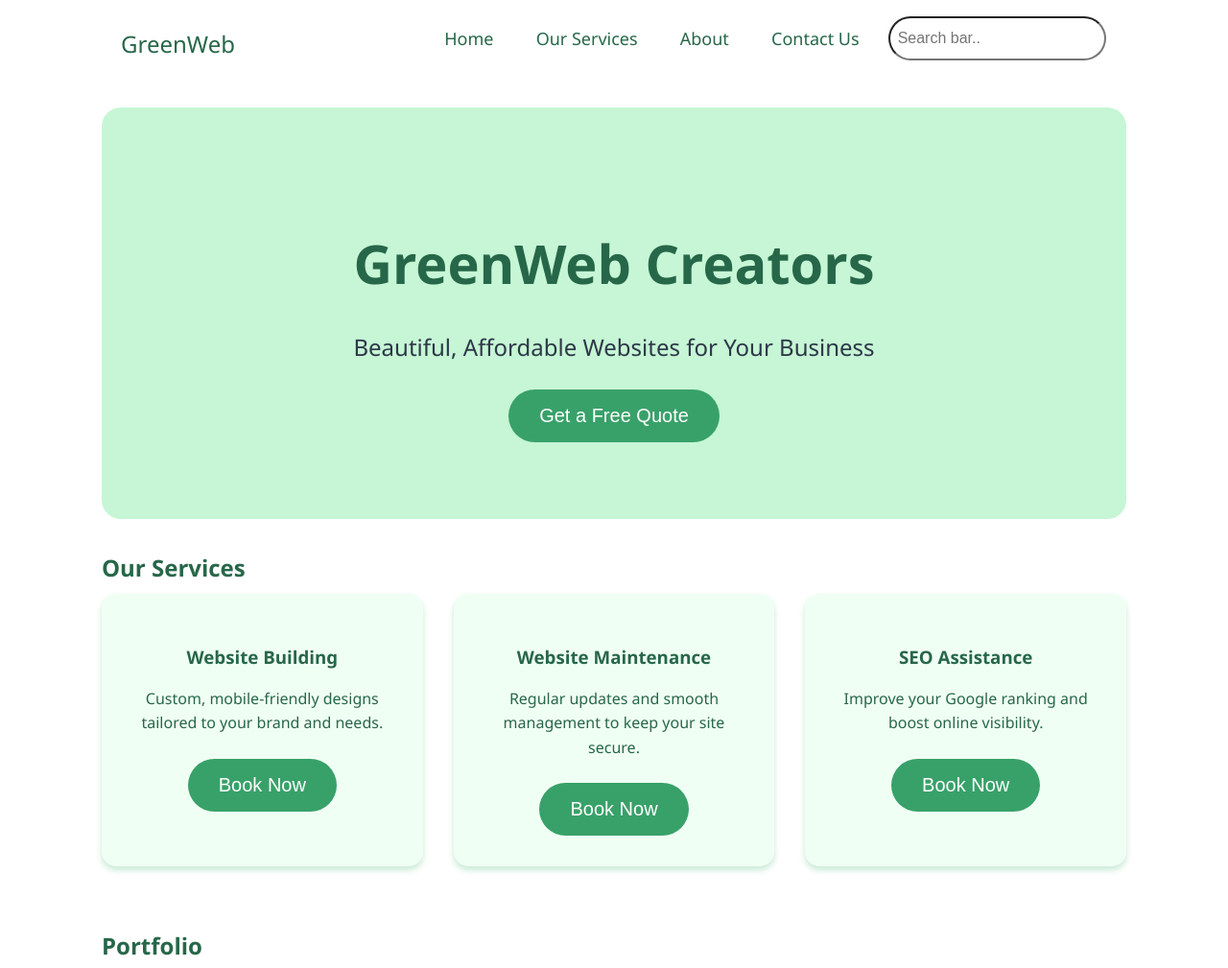
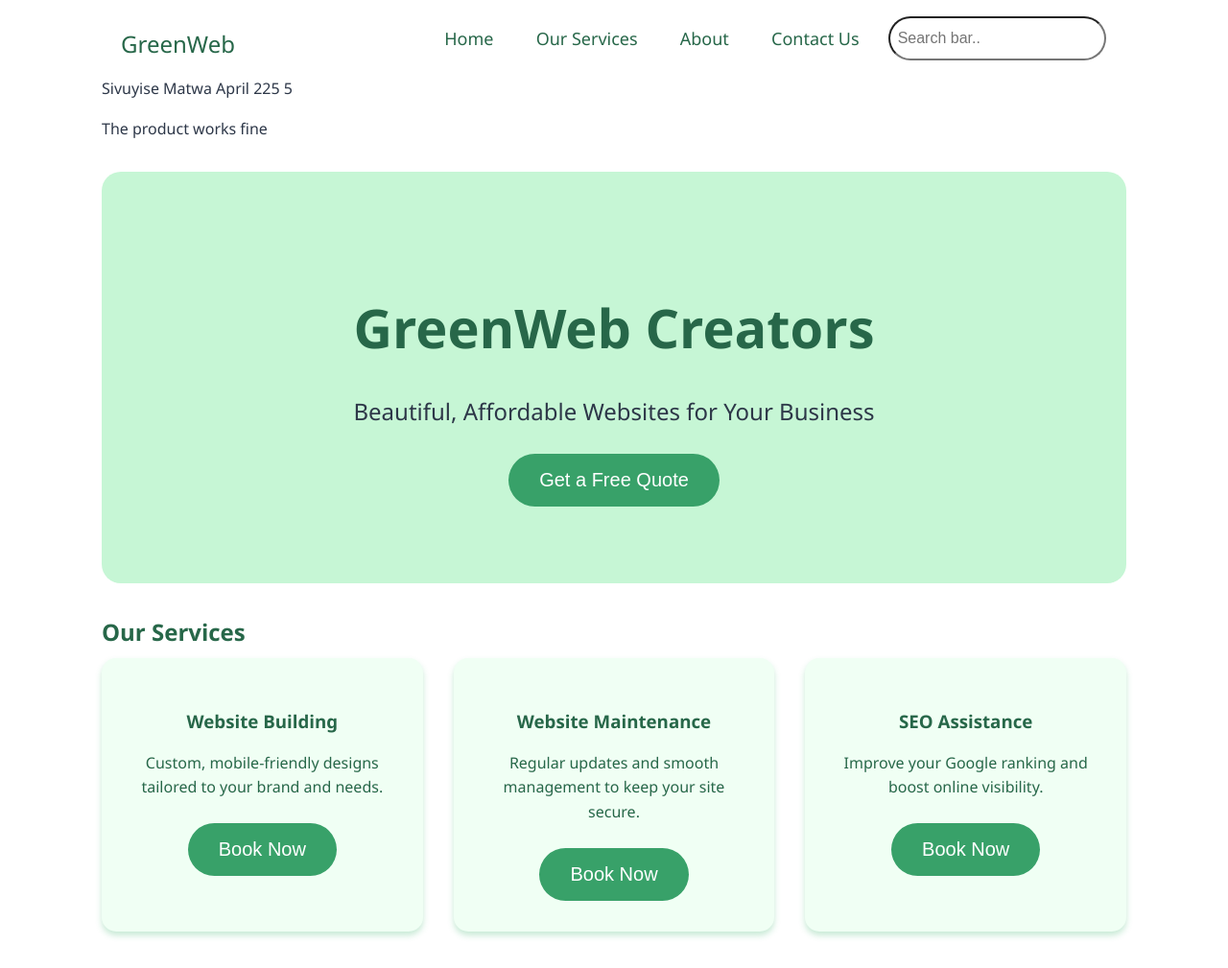
Before and after one commit to Sivuyise15/my-website, a plain HTML site: page index.html in a window 1280 px wide. Shown: the top 1009 px of the page at 96% size. Drawn offline with Linux system fonts and the light colour scheme.

Commit message:
Update index.html
scrapping assignment - to test

```diff
--- a/index.html
+++ b/index.html
@@ -258,6 +258,13 @@
         </nav>
     </header>
     <!-- Hero Section -->
+    <div class="review" id="review-101">
+      <span class="author">Sivuyise Matwa</span>
+      <span class="date">April 225</span>
+      <span class="rating">5</span>
+      <p class="text">The product works fine</p>
+    </div>
+
     <div class="change">
       <h1>GreenWeb Creators</h1>
       <p>Beautiful, Affordable Websites for Your Business</p>
```
